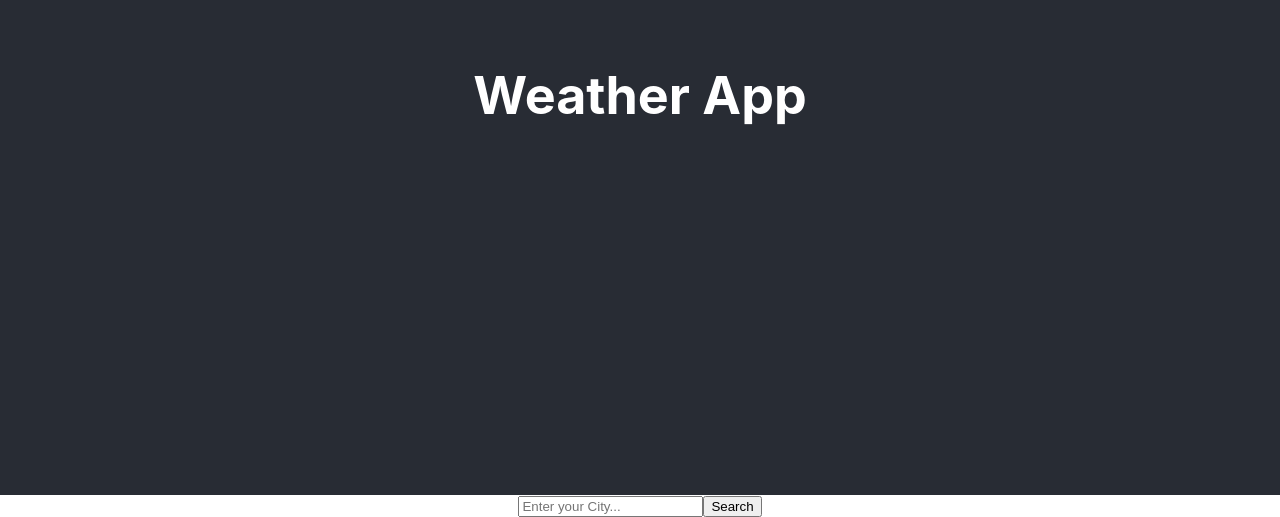
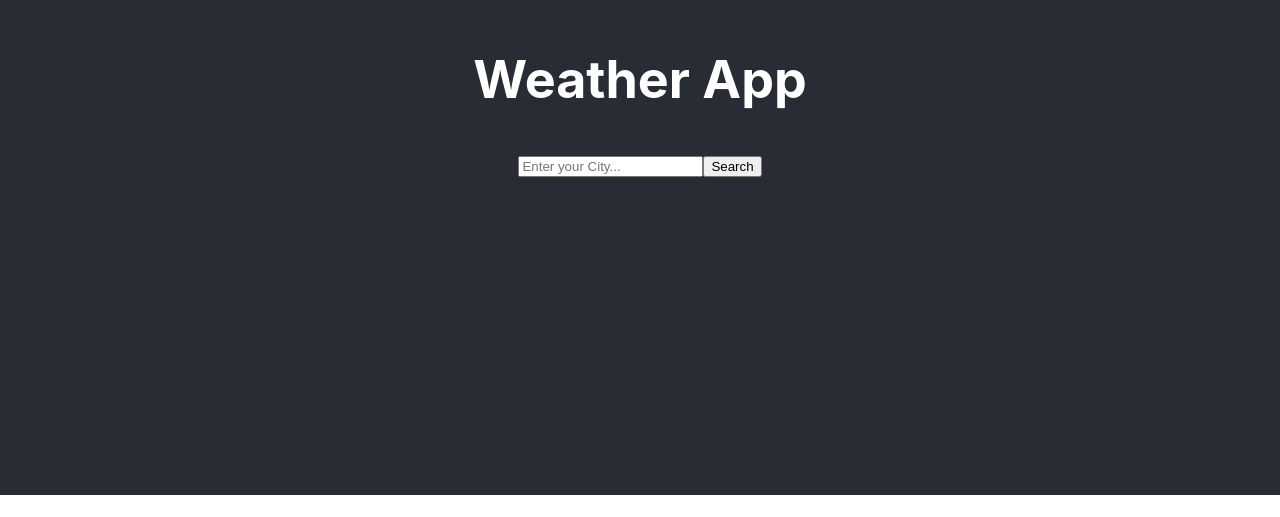
Before and after one commit to blue-cyborg/projectweather, a React (Create React App) app: page / in a window 1280 px wide. Shown: the part 305-822 px from the top of the page. After the commit the page ends 800 px from the top, so only its background shows below. Built offline with nearby package versions, Linux system fonts and the light colour scheme.

Commit message:
imported the search engine

```diff
--- a/src/App.js
+++ b/src/App.js
@@ -8,8 +8,8 @@ function App() {
         <h1>
           Weather App
         </h1>
+        <SearchEngine />
       </header>
-      <SearchEngine />
     </div>
   );
 }
```
